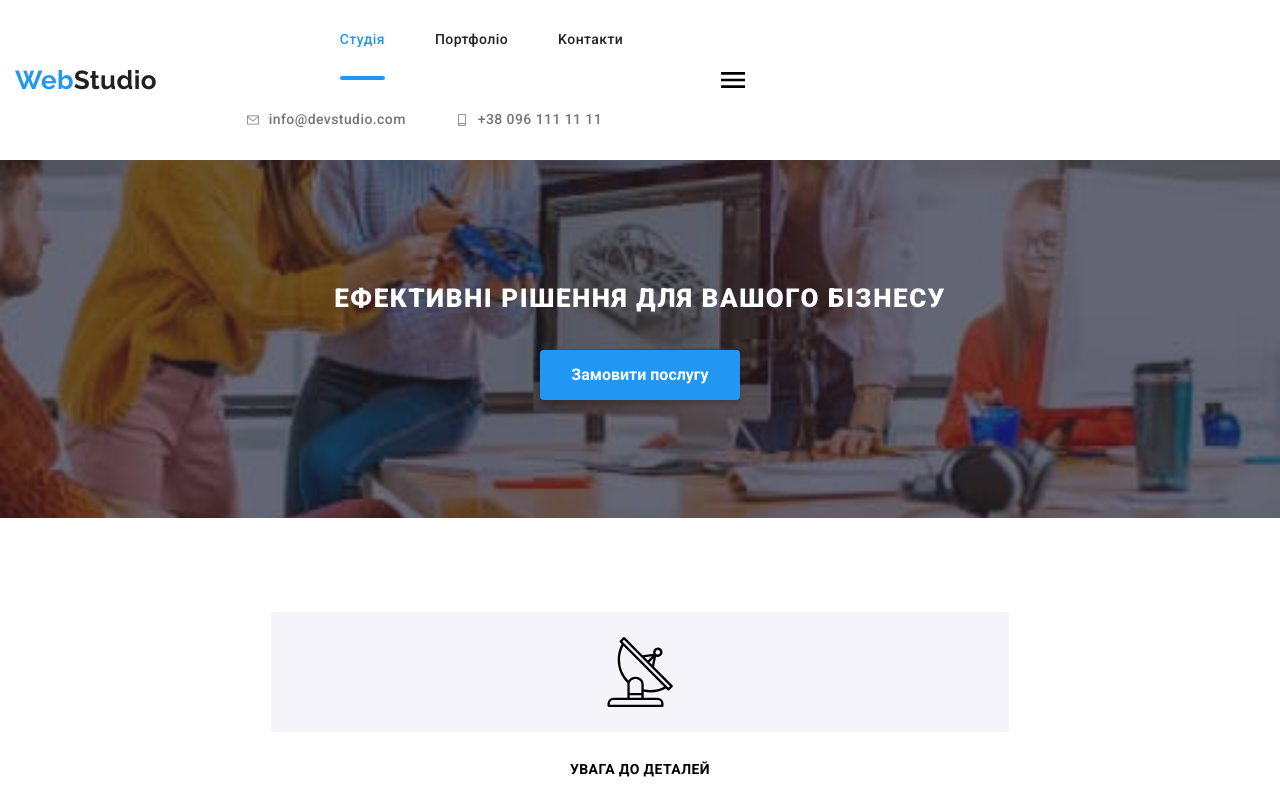
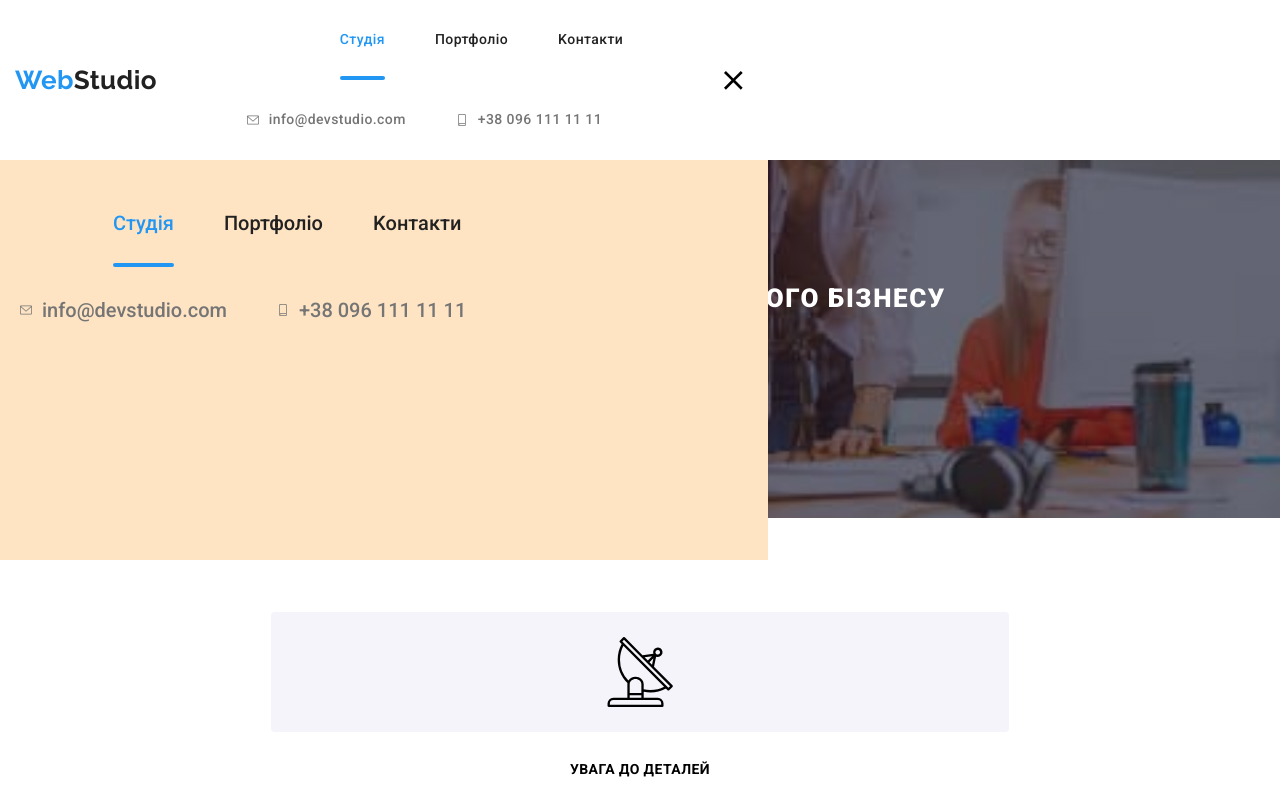
Before and after one commit to DmitryKuprienko/goit-markup-hw-08, a plain HTML site: page index.html in a window 1280 px wide. Both pictures are taken after a click on the button 732 px from the left and 79 px from the top of the page. Shown: the top 785 px of the page. Drawn offline with nearby package versions, Linux system fonts and the light colour scheme.

Commit message:
роблю мобильне меню

```diff
--- a/index.html
+++ b/index.html
@@ -74,11 +74,51 @@
            widht="40px"
            height="40px"
            aria-label="Перемикач мобільного меню">
-            <use class="site-nav__menu" href="./images/sprite.svg#nav-menu"> </use>
-            <use class="site-nav__close" href="./images/sprite.svg#nav-close"></use>
+            <use class="site-nav__menu" href="./images/sprite.svg#nav-close"></use>
+            <use class="site-nav__close" href="./images/sprite.svg#nav-menu"> </use>
           </svg>
+          <div class="menu-phone" data-menu> <div class="site-nav__container">
+             <ul class="site-nav__list">
+              <li class="site-nav__item">
+                <a
+                  href="index.html"
+                  class="site-nav__link site-nav__emphasis current"
+                  >Студія</a
+                >
+              </li>
+              <li class="site-nav__item">
+                <a
+                  href="portfolio.html"
+                  class="site-nav__link site-nav__emphasis"
+                  >Портфоліо</a
+                >
+              </li>
+              <li class="site-nav__item">
+                <a href="#" class="site-nav__link site-nav__emphasis"
+                  >Kонтакти</a
+                >
+              </li>
+                <!--почта и телефон-->
+              </ul>
+              <ul class="contacts">
+                   <li class="contacts__item">
+                  <a href="mailto:info@devstudio.com" class="contacts__link mail">
+                     <svg class="contacts__icon" width="12px" height="16px">
+                  <use href="./images/sprite.svg#icon-envelope"></use></svg
+                >info@devstudio.com</a
+              >
+            </li>
+            <li class="contacts__item">
+              <a href="tel:+380961111111" class="contacts__link tel">
+                <svg class="contacts__icon" width="12px" height="16px">
+                  <use href="./images/sprite.svg#smartphone"></use></svg
+                >+38 096 111 11 11</a
+              >
+            </li>
+          </ul>
+          </div>
           </nav>
-          <!--почта и телефон-->
+
 
         </div>
 
--- a/sass/components/_header.scss
+++ b/sass/components/_header.scss
@@ -1,4 +1,5 @@
 .header {
+  position: relative;
   text-align: center;
   &--background {
     background-color: $main-light;
--- /dev/null
+++ b/sass/components/_menu-phone.scss
@@ -0,0 +1,14 @@
+.menu-phone {
+  display: none;
+  position: absolute;
+  left: 0;
+  top: 100%;
+  width: 100%;
+  background-color: bisque;
+  padding: 20px;
+  height: 400px;
+  font-size: 20px;
+  &.is-open {
+    display: block;
+  }
+}
--- a/sass/main.scss
+++ b/sass/main.scss
@@ -13,6 +13,7 @@
 @import './components/logo';
 @import './components/contact';
 @import './components/site-nav';
+@import './components/menu-phone';
 
 @import './components/hero';
 
```
Also changed, not shown: css/main.css, css/main.min.css, 2 other files.
